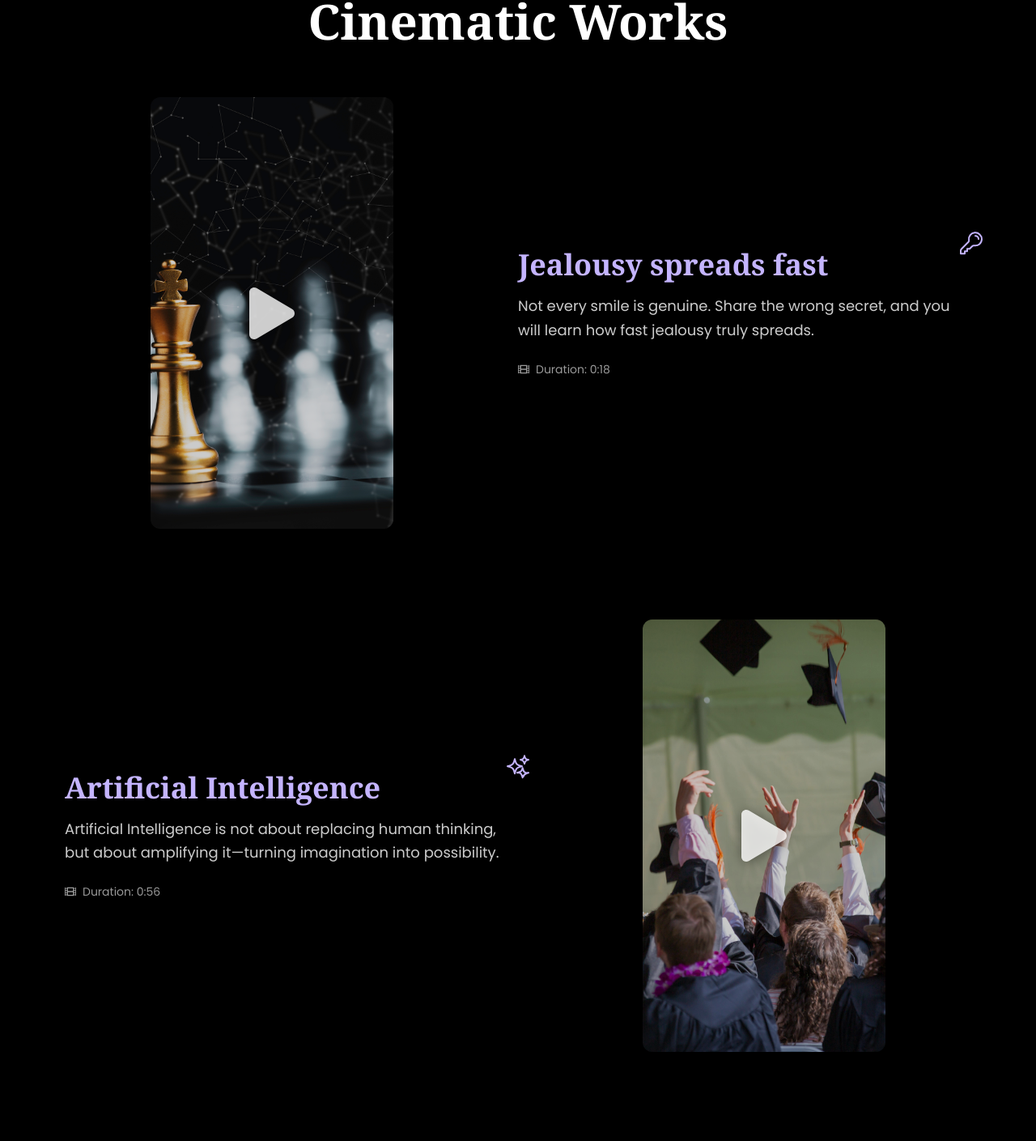
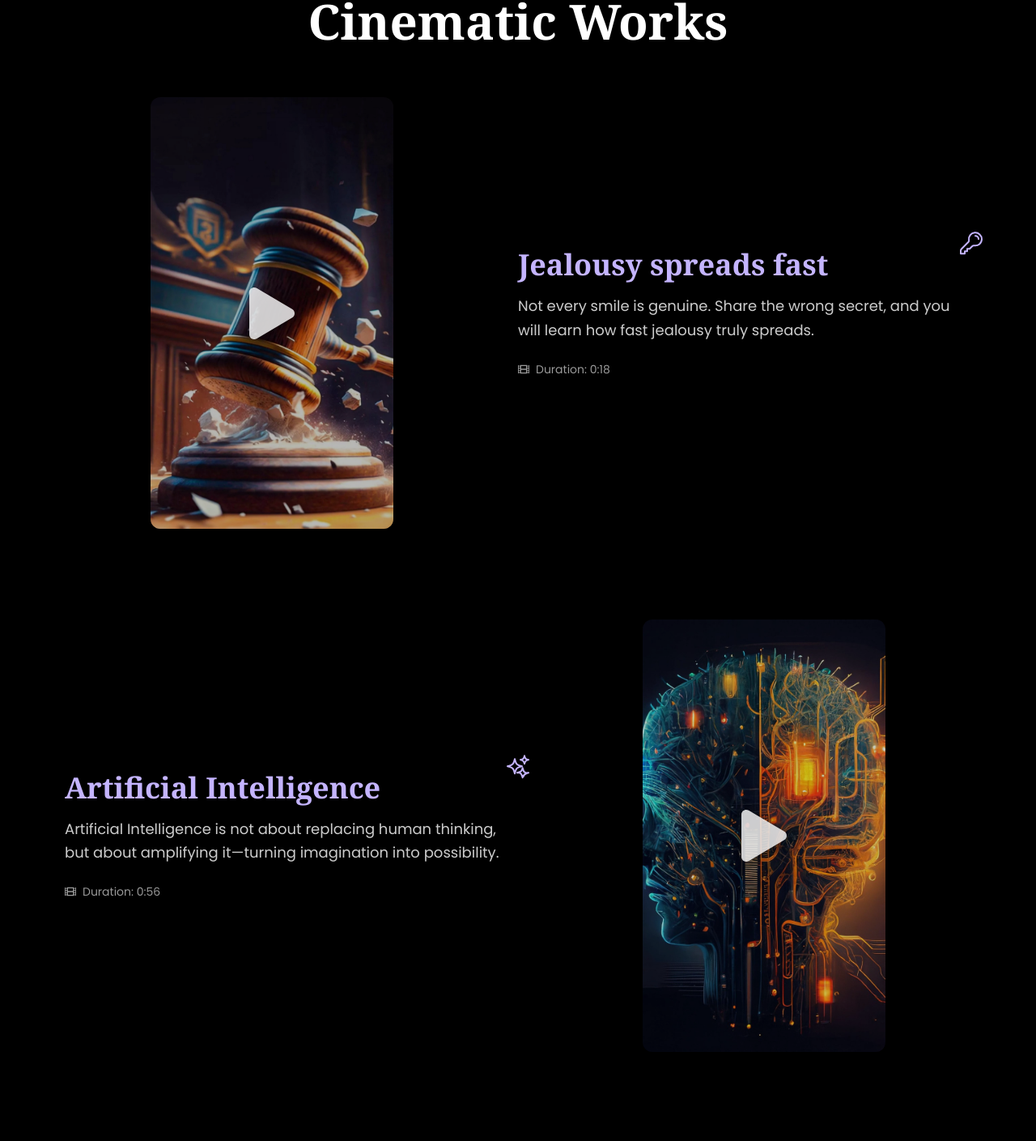
Before and after one commit to Hitman7084/AshishPortfolio, a Next.js app: page / in a window 1280 px wide. Shown: the part 2020-3429 px from the top of the page at 81% size. Built offline with nearby package versions, Linux system fonts and the light colour scheme.

Commit message:
Assets for 1st and 2nd jpg changes

```diff
--- a/components/content.ts
+++ b/components/content.ts
@@ -38,7 +38,7 @@ export const projects = [
     title: 'Jealousy spreads fast',
     description: 'Not every smile is genuine. Share the wrong secret, and you will learn how fast jealousy truly spreads.',
     duration: '0:18',
-    thumbnail: '/thumbnails/enemy.jpg',
+    thumbnail: '/thumbnails/lawsOfPower.jpg',
     preview: '/previews/pro1.mp4',
     isReel: true,
     icon: 'keyhole' as const
@@ -48,7 +48,7 @@ export const projects = [
     title: 'Artificial Intelligence',
     description: 'Artificial Intelligence is not about replacing human thinking, but about amplifying it—turning imagination into possibility.',
     duration: '0:56',
-    thumbnail: '/thumbnails/admission.jpg',
+    thumbnail: '/thumbnails/artificial.jpg',
     preview: '/previews/pro2.mp4',
     isReel: true,
     icon: 'confetti' as const
```
Also changed, not shown: public/thumbnails/artificial.jpg (added), public/thumbnails/lawsOfPower.jpg (added).
